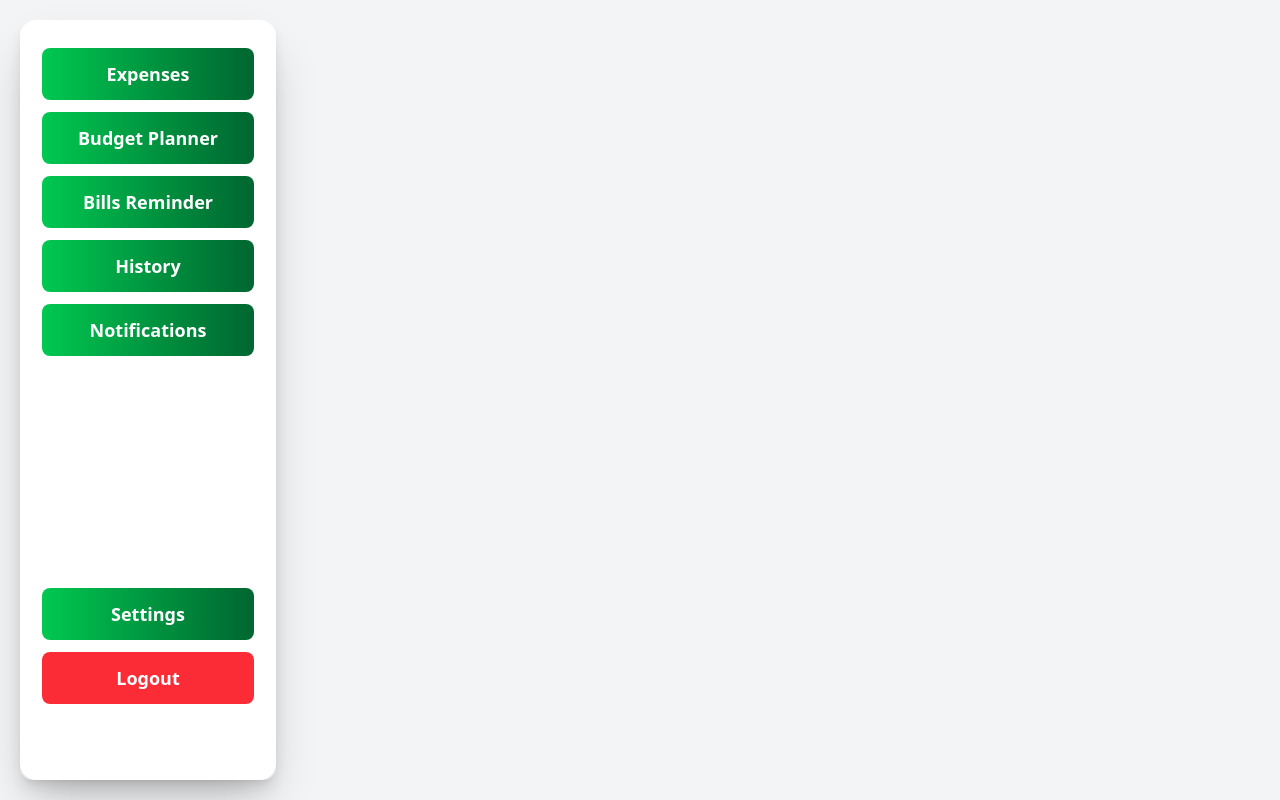
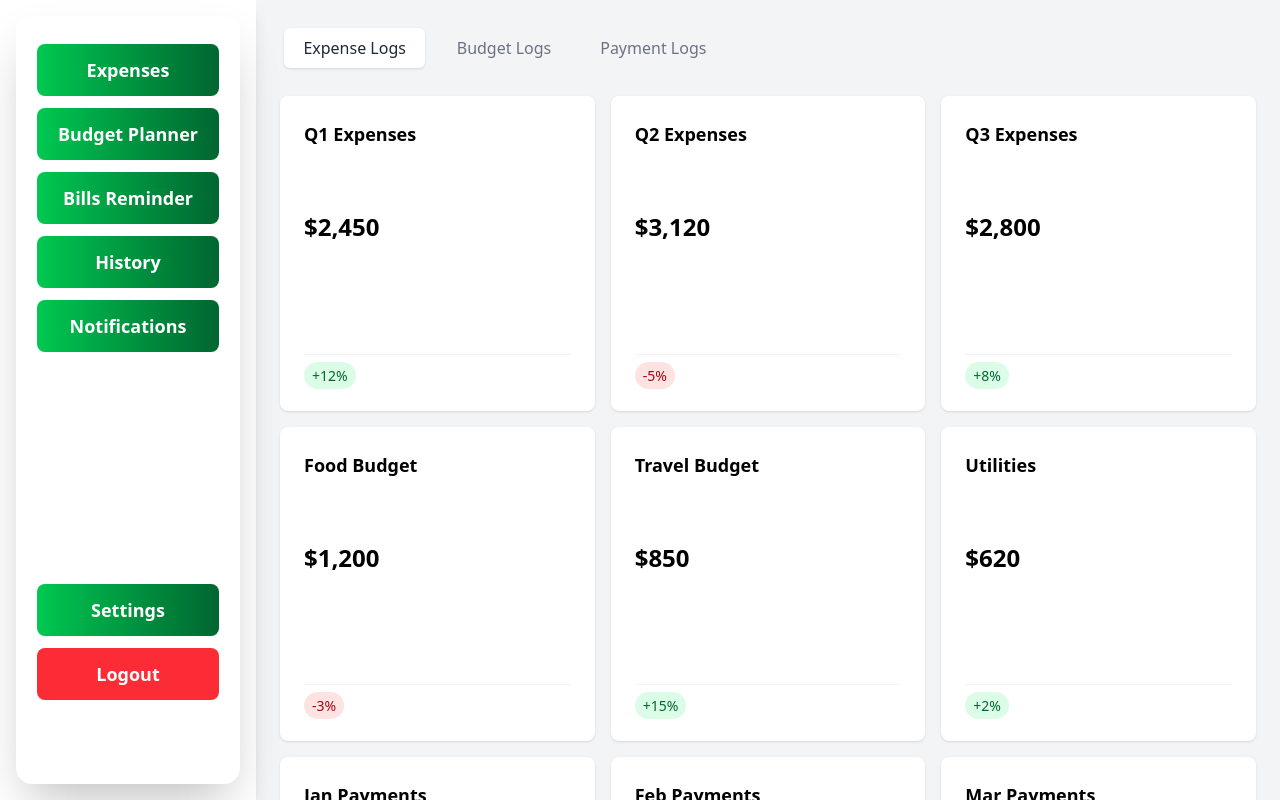
Before and after one commit to cianvergelll/Kwenta-Svelte, a SvelteKit app: page /history in a window 1280 px wide. Built offline with nearby package versions, Linux system fonts and the light colour scheme.

Commit message:
adjustments

```diff
--- a/src/routes/history/+page.svelte
+++ b/src/routes/history/+page.svelte
@@ -1,5 +1,26 @@
 <script>
 	import Sidenav from '../../components/Sidenav.svelte';
+
+	// Simplified tab management
+	const tabs = [
+		{ id: 'expenses', label: 'Expense Logs' },
+		{ id: 'budget-planner', label: 'Budget Logs' },
+		{ id: 'payments', label: 'Payment Logs' }
+	];
+	let activeTab = $state(tabs[0].id);
+
+	// Sample data for the square containers
+	const items = [
+		{ id: 1, title: 'Q1 Expenses', amount: '$2,450', change: '+12%' },
+		{ id: 2, title: 'Q2 Expenses', amount: '$3,120', change: '-5%' },
+		{ id: 3, title: 'Q3 Expenses', amount: '$2,800', change: '+8%' },
+		{ id: 4, title: 'Food Budget', amount: '$1,200', change: '-3%' },
+		{ id: 5, title: 'Travel Budget', amount: '$850', change: '+15%' },
+		{ id: 6, title: 'Utilities', amount: '$620', change: '+2%' },
+		{ id: 7, title: 'Jan Payments', amount: '$1,450', change: '0%' },
+		{ id: 8, title: 'Feb Payments', amount: '$1,600', change: '+10%' },
+		{ id: 9, title: 'Mar Payments', amount: '$1,550', change: '+5%' }
+	];
 
 	async function getAuthHeaders() {
 		const token = localStorage.getItem('sessionToken');
@@ -10,6 +31,51 @@
 	}
 </script>
 
-<div class="flex h-screen w-screen items-center justify-start bg-gray-100">
-	<div class="ml-5 flex h-[95%] w-1/5 flex-col rounded-xl shadow-lg"><Sidenav /></div>
+<div class="flex h-screen bg-gray-100">
+	<!-- Sidenav -->
+	<div class="h-full w-64 bg-white p-4 shadow-lg">
+		<Sidenav />
+	</div>
+
+	<!-- Main content -->
+	<div class="flex-1 overflow-auto p-6">
+		<!-- Tab navigation -->
+		<div class="mb-6 flex max-w-md gap-2 rounded-lg bg-gray-100 p-1">
+			{#each tabs as tab}
+				<button
+					class="flex-1 rounded-md px-4 py-2 font-medium transition-colors duration-200"
+					class:bg-white={activeTab === tab.id}
+					class:text-gray-800={activeTab === tab.id}
+					class:text-gray-500={activeTab !== tab.id}
+					class:shadow-sm={activeTab === tab.id}
+					onclick={() => (activeTab = tab.id)}
+				>
+					{tab.label}
+				</button>
+			{/each}
+		</div>
+
+		<!-- Content grid -->
+		<div class="grid grid-cols-1 gap-4 sm:grid-cols-2 lg:grid-cols-3">
+			{#each items as item}
+				<div class="flex aspect-square flex-col rounded-lg bg-white p-6 shadow">
+					<h3 class="mb-2 text-lg font-semibold">{item.title}</h3>
+					<div class="my-auto text-2xl font-bold">{item.amount}</div>
+					<div class="mt-auto border-t border-gray-100 pt-2">
+						<span
+							class:bg-green-100={item.change.startsWith('+')}
+							class:bg-red-100={item.change.startsWith('-')}
+							class:bg-gray-100={item.change === '0%'}
+							class:text-green-800={item.change.startsWith('+')}
+							class:text-red-800={item.change.startsWith('-')}
+							class:text-gray-800={item.change === '0%'}
+							class="rounded-full px-2 py-1 text-sm font-medium"
+						>
+							{item.change}
+						</span>
+					</div>
+				</div>
+			{/each}
+		</div>
+	</div>
 </div>
```
